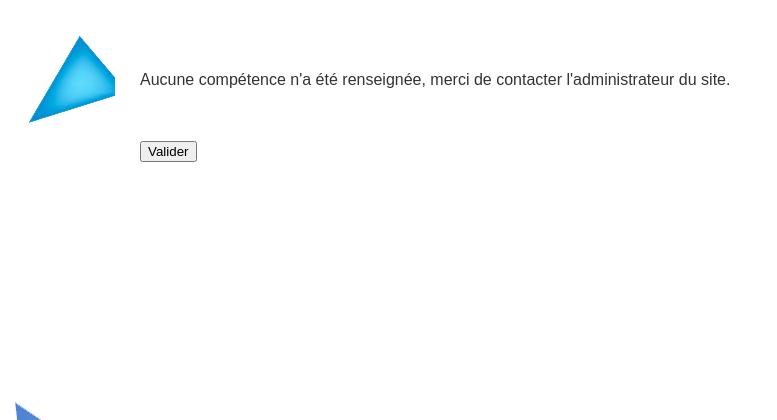
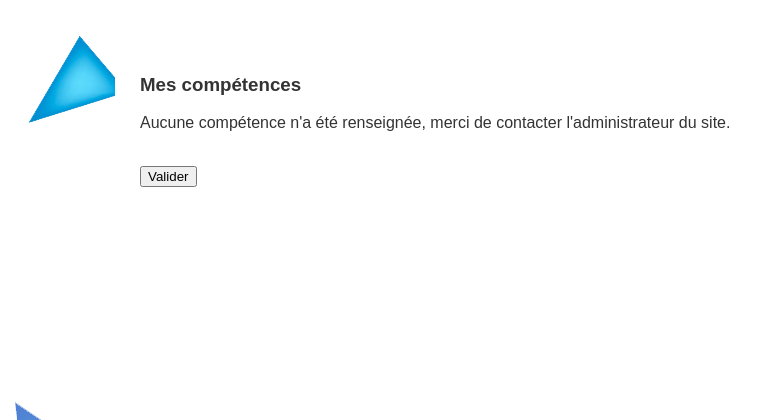
Before and after one commit to severinehmfms/evaldjango, a Django app: page /entraide/majskills/ in a window 1280 px wide. Shown: the part 192-612 px from the top of the page, without its empty margins (0-777 px from the left). Run offline with Django 5.2, Linux system fonts and the light colour scheme; the visitor is signed in with stand-in values (Sample User, id 1); data that the repository does not hold is empty.

Commit message:
Modification affichage choix des compétences ancien formulaire

```diff
--- a/biaudentraide/entraide/templates/entraide/majskills.html
+++ b/biaudentraide/entraide/templates/entraide/majskills.html
@@ -7,20 +7,21 @@
 
 {% block main %}
 
+    <h3> Mes compétences </h3>
+
     <form action="{% url 'entraide:majskills' %}" method="post">
         {% csrf_token %}
 
         {% if skill_list %}
-            <label for="skill_chk">Compétences :</label><br/>
             {% for skillch in skill_list %}
-                {{ skillch.id }} - {{ skillch.name_skill }}
-                <input type="checkbox" name="skill_chk" value="{{ skillch.id }}" {% if skillch.id in skills_existing_ids %} checked  {% endif %}><br/>
+                <!-- {{ skillch.id }} - --> {{ skillch.name_skill }}
+                <input type="checkbox" name="skill_chk" value="{{ skillch.id }}" {% if skillch.id in skills_existing_ids %} checked  {% endif %}><br/><br/>
             {% endfor %}
 
         {% else %}
             <p>Aucune compétence n'a été renseignée, merci de contacter l'administrateur du site.</p>
         {% endif %}
-        <br/><br/>
+        <br/>
         <input type="submit" value="Valider"/>
     </form>
 
```
